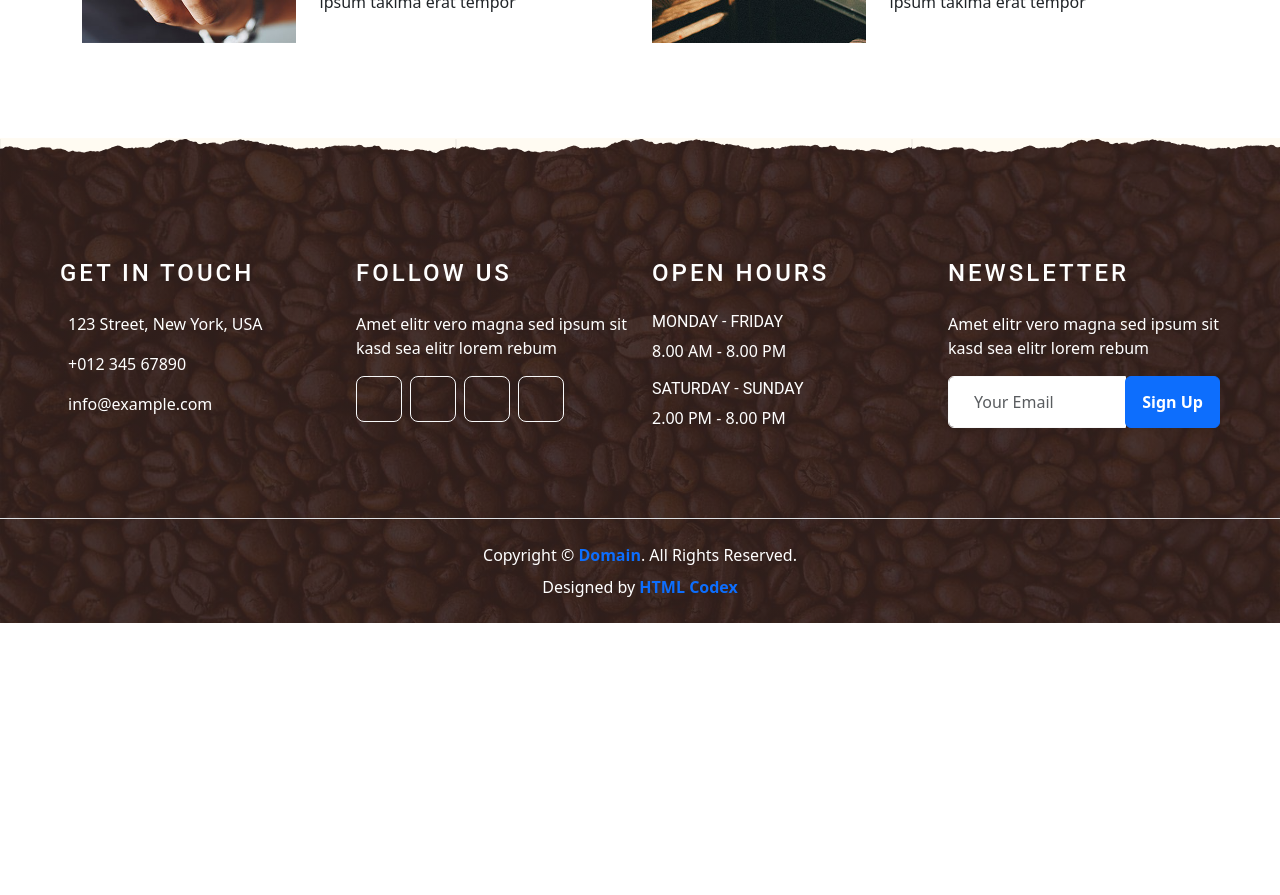
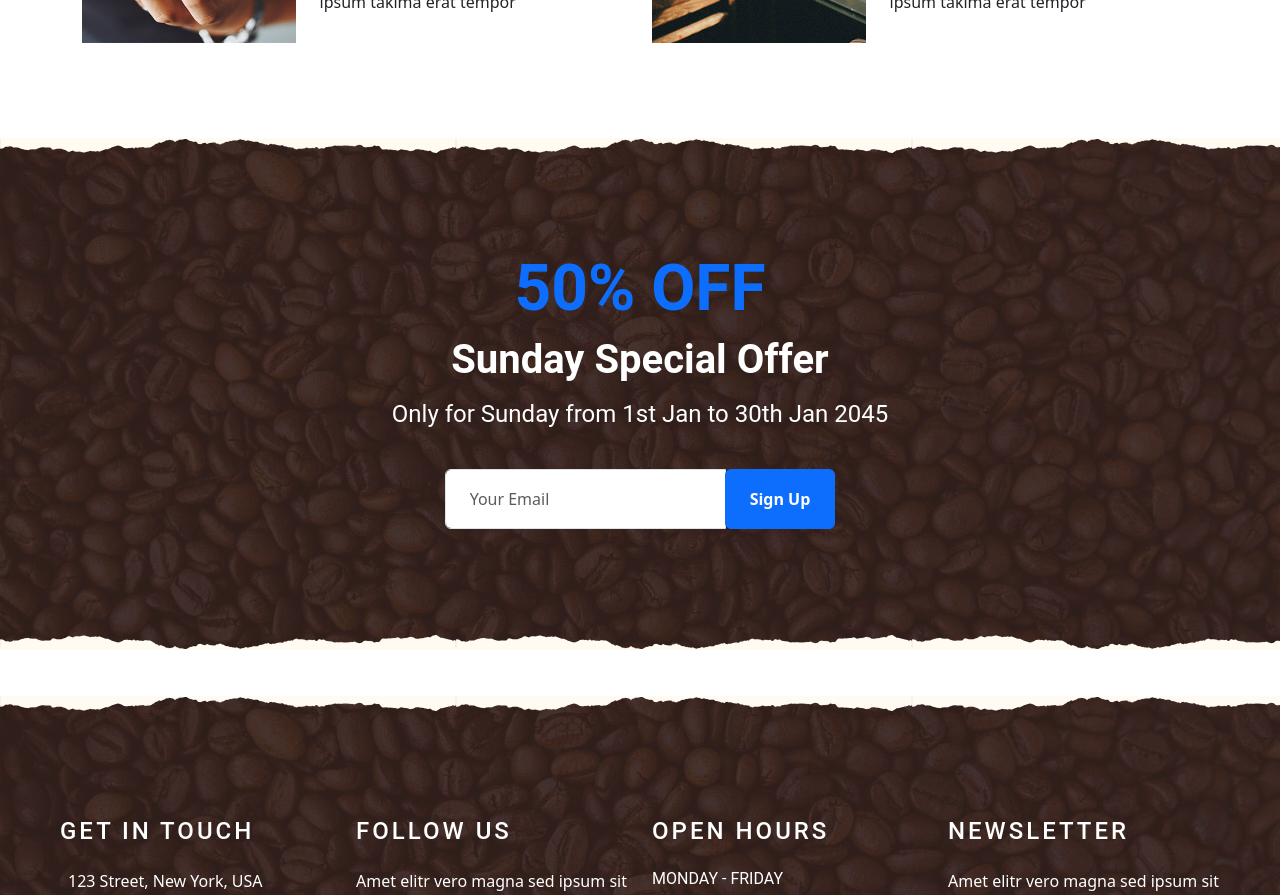
Before and after one commit to mohsen-deilami/coffee-next, a Next.js app: page / in a window 1280 px wide. Shown: the part 2320-3215 px from the top of the page. Before the commit the page ends 2943 px from the top, so only its background shows below. Built offline with nearby package versions, Linux system fonts and the light colour scheme.

Commit message:
componnent Offer in index-page

```diff
--- a/components/templates/index/Offer.js
+++ b/components/templates/index/Offer.js
@@ -2,8 +2,20 @@ import React from 'react'
 
 export default function Offer() {
   return (
-    <div>
-      Offer
+    <div className="offer container-fluid my-5 py-5 text-center position-relative overlay-top overlay-bottom">
+    <div className="container py-5">
+        <h1 className="display-3 text-primary mt-3">50% OFF</h1>
+        <h1 className="text-white mb-3">Sunday Special Offer</h1>
+        <h4 className="text-white font-weight-normal mb-4 pb-3">Only for Sunday from 1st Jan to 30th Jan 2045</h4>
+        <form className="form-inline justify-content-center mb-4">
+            <div className="input-group">
+                <input type="text" class="form-control p-4" placeholder="Your Email" style={{height : "60px"}}/>
+                <div className="input-group-append">
+                    <button className="btn btn-primary font-weight-bold px-4" type="submit">Sign Up</button>
+                </div>
+            </div>
+        </form>
     </div>
+</div>
   )
 }
--- a/pages/index.js
+++ b/pages/index.js
@@ -1,4 +1,5 @@
 import About from "@/Components/templates/index/About";
+import Offer from "@/Components/templates/index/Offer";
 import Service from "@/Components/templates/index/Service";
 import Slider from "@/Components/templates/index/Slider";
 
@@ -8,6 +9,7 @@ export default function Home() {
  <Slider/>
  <About/>
  <Service/>
+ <Offer/>
     </>
 
   )
```
